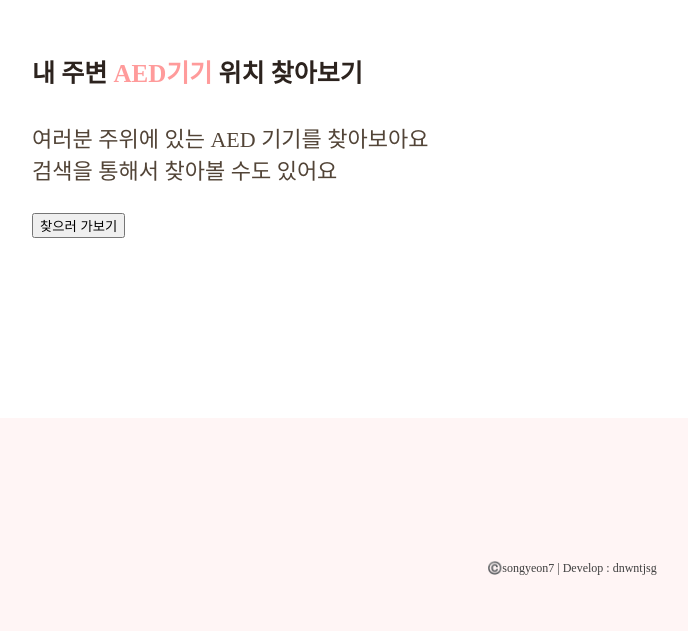
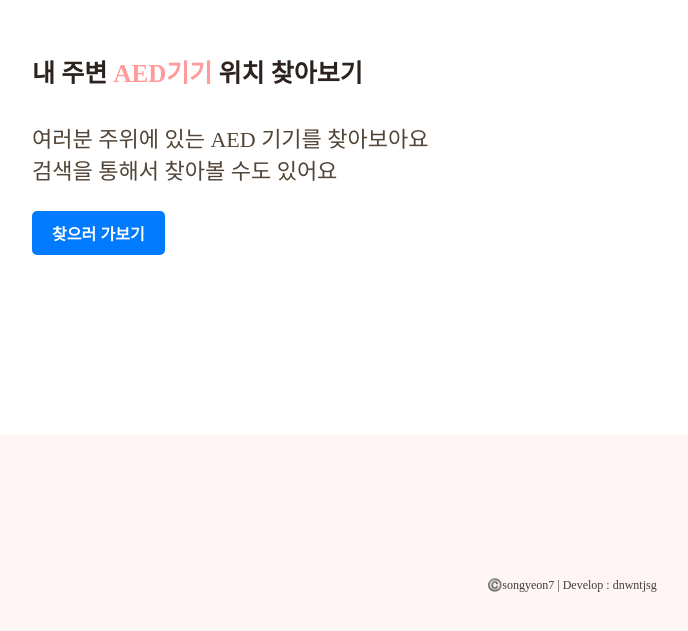
Before and after one commit to songyeon7/RE-HEART-renewal, a React (Create React App) app in the folder reheart/: page / in a window 1280 px wide. Shown: the part 1010-1641 px from the top of the page, without its empty margins (68-756 px from the left). Built offline with nearby package versions, Linux system fonts and the light colour scheme.

Commit message:
Update MainMap.js
add button

```diff
--- a/reheart/src/components/Main/MainMap.js
+++ b/reheart/src/components/Main/MainMap.js
@@ -20,7 +20,7 @@ const MainMap = ({scRef}) => {
 
               {/* <IntroducePoint >오리는 귀여워요 우주 좋아 <Point size={'25'} weight={'600'}>오리는 귀여워요 우주 좋아 </Point>332</IntroducePoint><Blank num={'1.5vh'}/> */}
               <div >
-              <button >찾으러 가보기</button>
+              <Button >찾으러 가보기</Button>
               </div>
             </Contents>
           </div>
@@ -66,4 +66,27 @@ const IntroducePoint = styled.div`
     font-size: 22px;
   }
 `;
+const Button = styled.button`
+  background-color: var(--button-bg, #007BFF); // 버튼 배경색을 정의하며 기본값은 파란색
+  color: var(--button-text, #fff); // 버튼 텍스트 색상을 정의하며 기본값은 흰색
+  border: none;
+  border-radius: 5px;
+  padding: 10px 20px;
+  font-size: 16px;
+  font-weight: 600;
+  cursor: pointer;
+  transition: background-color 0.3s;
+
+  &:hover {
+    background-color: var(--button-hover-bg, #0056B3); // 마우스 호버시 배경색을 정의하며 기본값은 더 어두운 파란색
+  }
+`;
+
+// const CustomButton = ({ text, onClick }) => {
+//   return (
+//     <StyledButton onClick={onClick}>
+//       {text}
+//     </StyledButton>
+//   );
+// };
 export default MainMap;
```
